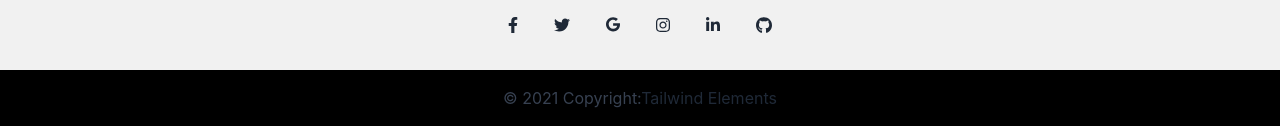
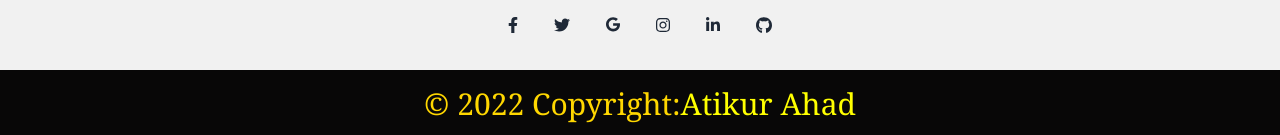
Before and after one commit to atikurahad/advanture-madness, a React (Create React App) app: page / in a window 1280 px wide. Shown: the part 2819-2954 px from the top of the page. Built offline with nearby package versions, Linux system fonts and the light colour scheme.

Commit message:
footer complete

```diff
--- a/src/Footer/index.js
+++ b/src/Footer/index.js
@@ -112,13 +112,11 @@ function Footer() {
         </div>
 
         <div
-          className="text-center text-gray-700 p-4 bg-[black]"
-          // style="background-color: rgba(0, 0, 0, 0.2);"
+          className="text-center text-3xl font-serif text-[gold] p-4 bg-[#080707]"
         >
-          © 2021 Copyright:
-          <a className="text-gray-800" href="https://tailwind-elements.com/">
-            Tailwind Elements
-          </a>
+          © 2022 Copyright:
+          <a className="text-[yellow] ">
+Atikur Ahad          </a>
         </div>
       </footer>
 
```
